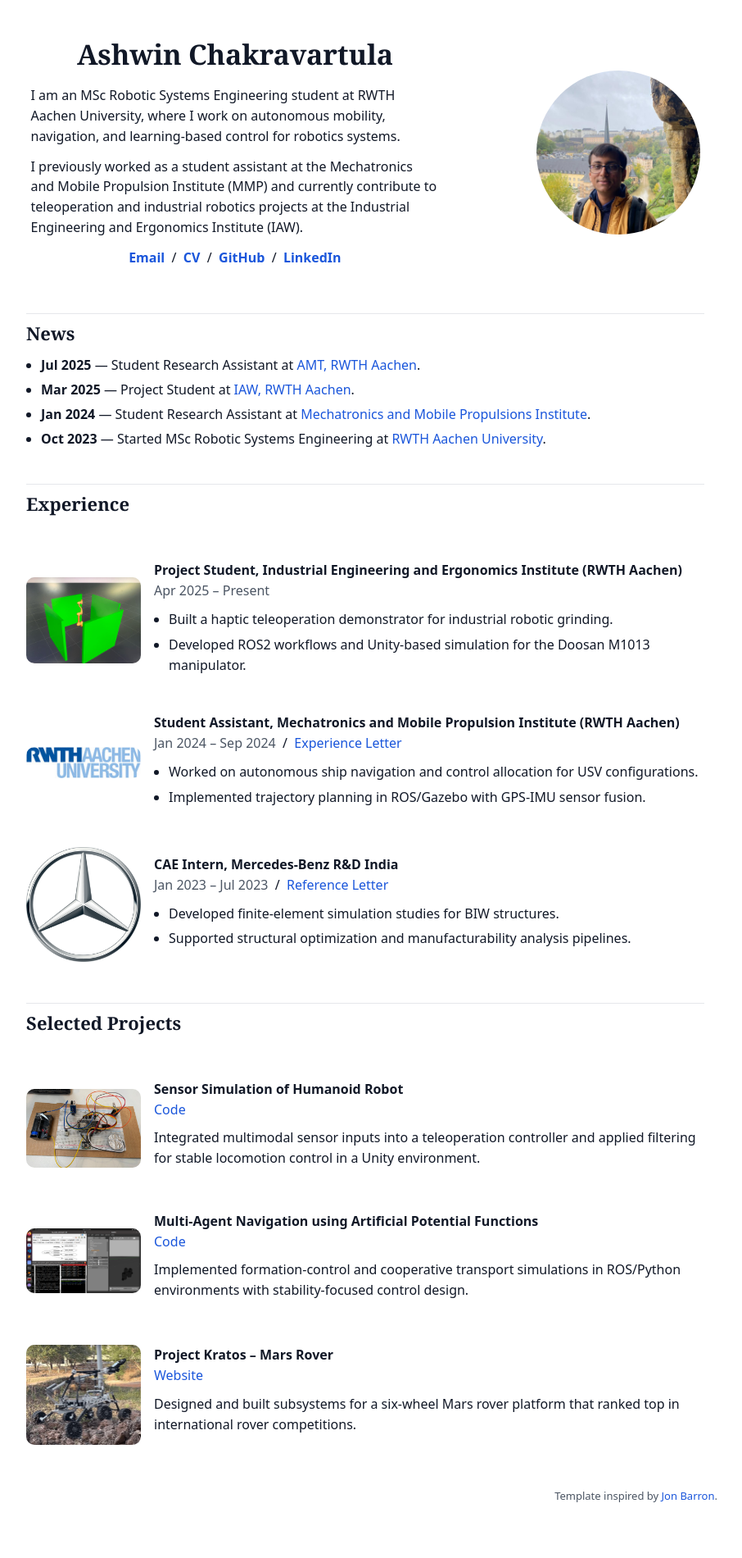
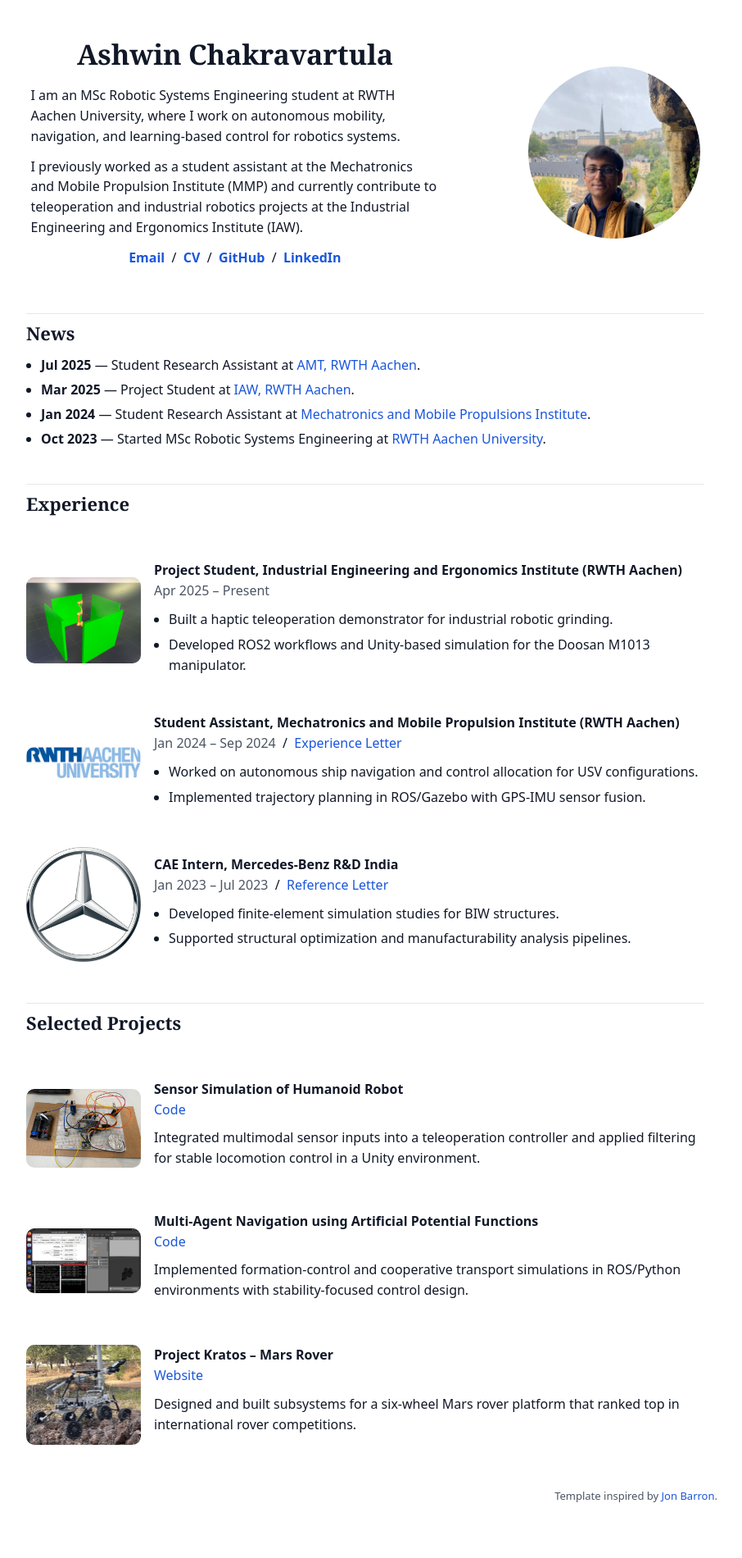
Before and after one commit to AshwinC313/AshwinC313.github.io, a Jekyll site: the page index.html, which Jekyll copies as it is, in a window 1280 px wide. Shown: the whole page at 82% size, without its empty margins (194-1100 px from the left). Built offline with Jekyll 4.4.1, drawn with Linux system fonts in a browser that asks for light colours.

Commit message:
still aligning

```diff
--- a/index.html
+++ b/index.html
@@ -149,8 +149,8 @@
                   <td style="padding:2.5%;width:37%;max-width:37%;vertical-align:middle;text-align:right;">
                     <a href="images/profile_pic/pic_1.jpeg" style="display:inline-block;">
                       <div style="
-                        width:min(200px, 38vw);
-                        height:min(200px, 38vw);
+                        width:210px;
+                        height:210px;
                         border-radius:50%;
                         overflow:hidden;
                         display:inline-block;
@@ -162,8 +162,9 @@
                             width:100%;
                             height:100%;
                             object-fit:cover;
-                            object-position:center 25%;
-                            transform: scale(1.12);
+                            object-position:center 22%;
+                            transform:scale(1.12);
+                            transform-origin:center;
                             display:block;
                           "
                         />
```
